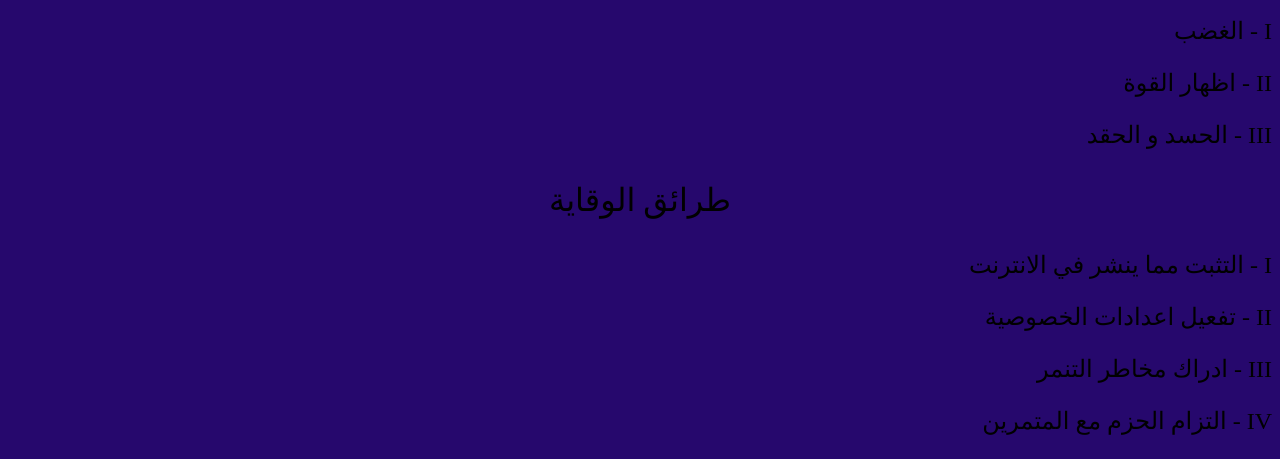
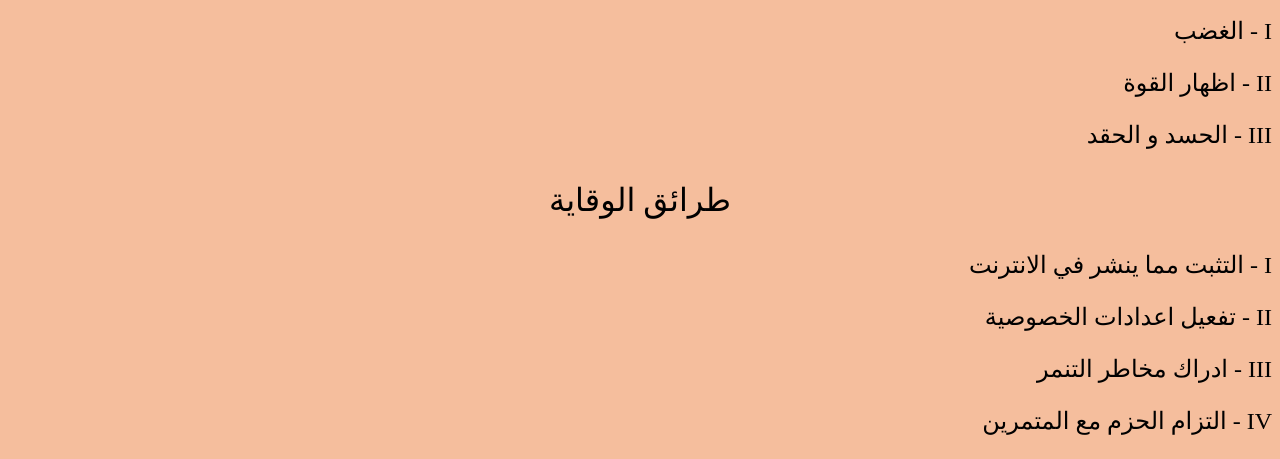
Before and after one commit to yousefjafer-code/waheeb-jafer, a plain HTML site: page index.html in a window 1280 px wide. Shown: the part 579-1038 px from the top of the page. Drawn offline with Linux system fonts and the light colour scheme.

Commit message:
Update waheeb.css
Signed-off-by: yousefjafer-code <145915505+yousefjafer-code@users.noreply.github.com>

```diff
--- a/waheeb.css
+++ b/waheeb.css
@@ -1,6 +1,6 @@
 body {
     text-align: center;
-    background-color: rgb(38, 8, 109);
+        background-color: rgb(237 126 61 / 50%);
 }
 
 .one {
```
